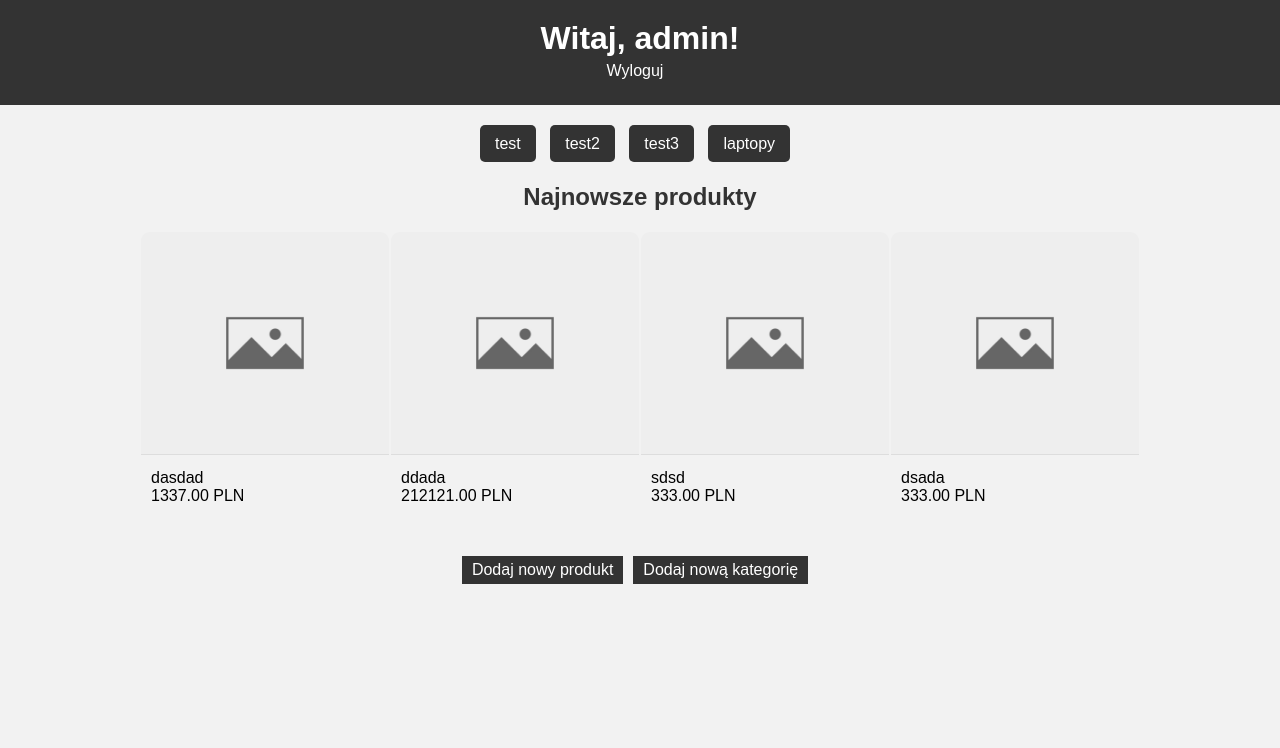
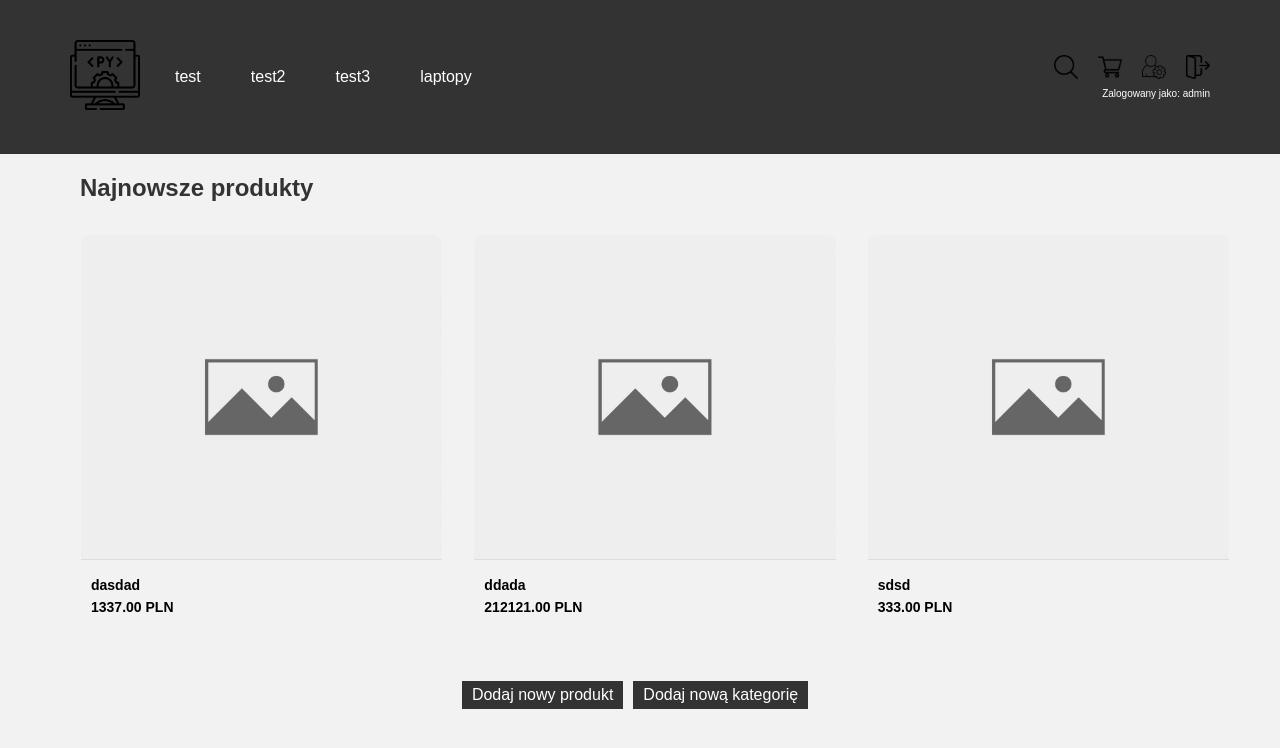
Before and after one commit to yom3nk/shop_django_project, a Django app: page / in a window 1280 px wide. Shown: the top 748 px of the page. Run offline with Django 5.2, Linux system fonts and the light colour scheme; a user stored in the database is signed in; data comes from the database, SQL or seed files in the repository; both versions use the stored data as it was after the commit.

Commit message:
added: product page, changes in layout

```diff
--- a/django_shop/settings.py
+++ b/django_shop/settings.py
@@ -26,7 +26,7 @@ SECRET_KEY = 'django-insecure-$etn3e+k7(p2sj5ie#)&c56ay8j2*nbc0qp977x5u--vzwpe#z
 # SECURITY WARNING: don't run with debug turned on in production!
 DEBUG = True
 
-ALLOWED_HOSTS = []
+ALLOWED_HOSTS = ['127.0.0.1', '.vercel.app']
 
 
 # Application definition
--- a/django_shop_app/static/django_shop_app/index.css
+++ b/django_shop_app/static/django_shop_app/index.css
@@ -11,13 +11,82 @@ body {
 
 header {
     background-color: #333;
+    padding: 20px;
+}
+
+.main-header {
+    display: flex;
+    align-items: center;
+    justify-content: space-between;
+    padding: 20px;
+    background-color: #333;
     color: #fff;
-    padding: 20px;
+    max-width: 1180px;
+    margin: auto;
+}
+
+.header-logo img {
+    height: 70px;
+}
+
+.main-nav {
+    flex: 1;
+    margin-left: 20px;
+}
+
+.main-nav .category-list {
+    list-style: none;
+    padding: 0;
+    margin: 0;
+    display: flex;
+}
+
+.main-nav .category-list li {
+    margin-right: 20px;
+}
+
+.main-nav .category-list li:last-child {
+    margin-right: 0;
+}
+
+.main-nav .category-list a {
+    color: #fff;
+    text-decoration: none;
+}
+
+.header-icons {
+    display: flex;
+}
+
+.header-icons a {
+    color: #fff;
+    text-decoration: none;
+    margin-left: 20px;
+}
+
+.header-content {
+    display: flex;
+    flex-direction: column;
+    align-items: center;
+}
+
+.search-icon img,
+.cart-icon img,
+.user-icon img,
+.admin-icon img {
+    width: 24px;
+    height: 24px;
+}
+
+.user-info {
     text-align: center;
+    margin-top: 5px;
+    font-size: 10px;
+    align-self: end;
 }
 
 .container {
-    max-width: 1000px;
+    max-width: 1180px;
     margin: 20px auto;
     display: flex;
     flex-direction: column;
@@ -70,8 +139,8 @@ header {
 }
 
 .product-item {
-    width: 25%;
-    margin-bottom: 20px;
+    width: calc(33.333% - 30px);
+    margin: 0 0 32px 30px;
     border: 1px solid transparent;
     border-radius: 10px;
     overflow: hidden;
@@ -97,14 +166,97 @@ header {
     padding: 10px;
 }
 
+.product-details p {
+    padding: 3px 0;
+    font-size: 14px;
+    font-weight: 600;
+}
+
 .admin-links {
     display: flex;
     justify-content: center;
 }
 
 .products h2 {
-    margin-bottom: 20px;
-    text-align: center;
+    margin: 0 0 32px 30px;
+    text-align: left;
     color: #333;
     font-size: 24px;
 }
+
+.product-details-page {
+    margin: 0 0 32px 30px;
+    max-width: 1180px;
+    display: flex;
+    flex-wrap: wrap;
+}
+
+.product-image {
+    flex: 0 0 48%;
+    margin-right: 20px;
+}
+
+.product-image img {
+    width: 100%;
+    border-radius: 5px;
+    box-shadow: 0 0 10px rgba(0, 0, 0, 0.1);
+}
+
+.product-info {
+    flex: 0 0 50%;
+    padding: 20px;
+    display: flex;
+    flex-direction: column;
+}
+
+.product-info h2,
+.product-info p {
+    margin-bottom: 10px;
+}
+
+.quantity-container {
+    margin-bottom: 20px;
+}
+
+.quantity-container label {
+    display: block;
+    margin-bottom: 5px;
+}
+
+.quantity-container input[type="number"] {
+    width: 100px;
+    height: 30px;
+    padding: 5px;
+    border: 1px solid #000;
+    font-size: 16px;
+}
+
+.product-info button {
+    padding: 10px 0;
+    background-color: #333;
+    color: #fff;
+    border: none;
+    border-radius: 0;
+    cursor: pointer;
+    width: 100%;
+}
+
+.product-info button:hover {
+    background-color: #000;
+}
+
+.product-description {
+    flex: 0 0 100%;
+    margin-top: 20px;
+}
+
+.product-description h3 {
+    font-size: 20px;
+    margin-bottom: 10px;
+    color: #333;
+}
+
+.product-description p {
+    color: #666;
+    line-height: 1.5;
+}
--- /dev/null
+++ b/django_shop_app/templates/django_shop_app/base.html
@@ -0,0 +1,60 @@
+{% load static %}
+<!DOCTYPE html>
+<html lang="en">
+<head>
+    <meta charset="UTF-8">
+    <meta name="viewport" content="width=device-width, initial-scale=1.0">
+    <title>{% block title %}Strona Główna{% endblock %}</title>
+    <link rel="stylesheet" type="text/css" href="{% static '/django_shop_app/index.css' %}">
+</head>
+<body>
+    <header>
+        <div class="main-header">
+            <div class="header-logo">
+                <a href="/">
+                    <img src="{% static '/django_shop_app/logo.png' %}" alt="">
+                </a>
+            </div>
+            <nav class="main-nav">
+                <ul class="category-list">
+                    {% for category in categories %}
+                        <li><a href="/c/{{ category.id }}">{{ category.name }}</a></li>
+                    {% endfor %}
+                </ul>
+            </nav>
+            <div class="header-content">
+                <div class="header-icons">
+                    <a href="#" class="search-icon"><img src="{% static '/django_shop_app/search.png' %}" alt="Wyszukiwarka"></a>
+                    <a href="#" class="cart-icon"><img src="{% static '/django_shop_app/shopping-cart.png' %}" alt="Koszyk"></a>
+                    {% if user.is_authenticated and user.is_superuser %}
+                    <a href="#" class="admin-icon"><img src="{% static '/django_shop_app/admin.png' %}" alt="Admin"></a>
+                    {% endif %}
+                    {% if user.is_authenticated %}
+                        <a href="/logout" class="user-icon"><img src="{% static '/django_shop_app/logout.png' %}" alt="Wyloguj"></a>
+                    {% else %}
+                        <a href="/login" class="user-icon"><img src="{% static '/django_shop_app/login.png' %}" alt="Zaloguj"></a>
+                    {% endif %}
+                </div>
+                {% if user.is_authenticated %}
+                    <div class="user-info">
+                        <span>Zalogowany jako:</span>
+                        <span>{{ user.username }}</span>
+                    </div>
+                {% endif %}
+            </div>
+        </div>
+    </header>
+
+
+    <div class="container">
+        {% block content %}{% endblock %}
+    </div>
+
+    <div class="admin-links">
+        {% if user.is_superuser %}
+            <a href="/add_product">Dodaj nowy produkt</a>
+            <a href="/add_category">Dodaj nową kategorię</a>
+        {% endif %}
+    </div>
+</body>
+</html>
--- a/django_shop_app/templates/django_shop_app/index.html
+++ b/django_shop_app/templates/django_shop_app/index.html
@@ -1,36 +1,10 @@
-{% load static %}
-<!DOCTYPE html>
-<html lang="en">
-<head>
-    <meta charset="UTF-8">
-    <meta name="viewport" content="width=device-width, initial-scale=1.0">
-    <title>Strona Główna</title>
-    <link rel="stylesheet" type="text/css" href="{% static '/django_shop_app/index.css' %}">
-</head>
-<body>
-    <header>
-        <h1>Witaj{% if user.is_authenticated %}, {{ user.username }}{% endif %}!</h1>
-        <div class="login-links">
-            {% if user.is_authenticated %}
-                <a href="/logout">Wyloguj</a>
-            {% else %}
-                <a href="/login">Zaloguj</a>
-                <a href="/register">Zarejestruj się</a>
-            {% endif %}
-        </div>
-    </header>
+{% extends 'django_shop_app/base.html' %}
 
-    <nav class="navbar">
-        <div class="container">
-            <ul class="category-list">
-                {% for category in categories %}
-                    <li><a href="/?category={{ category.id }}">{{ category.name }}</a></li>
-                {% endfor %}
-            </ul>
-        </div>
-    </nav>
+{% block title %}
+Strona Główna
+{% endblock %}
 
-    <div class="container">
+{% block content %}
     <div class="products">
         {% if on_home_page %}
             <h2>Najnowsze produkty</h2>
@@ -39,7 +13,7 @@
             {% if products %}
                 {% for product in products %}
                     <div class="product-item">
-                            <a href="/?product={{ product.id }}">
+                        <a href="/p/{{ product.id }}">
                             <img src="{{ product.image.url }}" alt="{{ product.name }} thumbnail">
                             <div class="product-details">
                                 <p>{{ product.name }}</p>
@@ -53,13 +27,4 @@
             {% endif %}
         </div>
     </div>
-    </div>
-
-    <div class="admin-links">
-        {% if user.is_superuser %}
-            <a href="/add_product">Dodaj nowy produkt</a>
-            <a href="/add_category">Dodaj nową kategorię</a>
-        {% endif %}
-    </div>
-</body>
-</html>
+{% endblock %}
--- a/django_shop_app/templates/django_shop_app/login.html
+++ b/django_shop_app/templates/django_shop_app/login.html
@@ -19,5 +19,6 @@
         </div>
         <button type="submit">Zaloguj</button>
     </form>
+    <a href="/register">Zarejestruj się</a>
 </body>
 </html>
--- a/django_shop_app/urls.py
+++ b/django_shop_app/urls.py
@@ -13,6 +13,8 @@ urlpatterns = [
     path('logout/', views.custom_logout, name='logout'),
     path('add_category/', views.add_category, name='add_category'),
     path('add_product/', views.add_product, name='add_product'),
+    path('c/<int:category_id>/', views.category_products, name='category_products'),
+    path('p/<int:product_id>/', views.product_detail, name='product_detail'),
 ]
 
 urlpatterns += static(settings.MEDIA_URL, document_root=settings.MEDIA_ROOT)
--- a/django_shop_app/views.py
+++ b/django_shop_app/views.py
@@ -5,22 +5,13 @@ from .models import Product, Category
 
 def index(request):
     categories = Category.objects.all()
-    latest_products = Product.objects.order_by('-id')[:4]
-    category_id = request.GET.get('category')
+    latest_products = Product.objects.order_by('-id')[:3]
 
-    if category_id:
-        category_products = Product.objects.filter(category_id=category_id)
-        context = {
-            'categories': categories,
-            'products': category_products,
-            'on_home_page': False,
-        }
-    else:
-        context = {
-            'categories': categories,
-            'products': latest_products,
-            'on_home_page': True,
-        }
+    context = {
+        'categories': categories,
+        'products': latest_products,
+        'on_home_page': True,
+    }
 
     return render(request, 'django_shop_app/index.html', context)
 
@@ -67,3 +58,20 @@ def add_product(request):
     else:
         form = ProductForm()
     return render(request, 'django_shop_app/add_product.html', {'form': form})
+
+def category_products(request, category_id):
+    categories = Category.objects.all()
+    category_products = Product.objects.filter(category_id=category_id)
+
+    context = {
+        'categories': categories,
+        'products': category_products,
+        'on_home_page': False,
+    }
+
+    return render(request, 'django_shop_app/index.html', context)
+
+def product_detail(request, product_id):
+    product = get_object_or_404(Product, pk=product_id)
+    categories = Category.objects.all()
+    return render(request, 'django_shop_app/product.html', {'product': product, 'categories': categories})
```
Also changed, not shown: django_shop_app/templates/django_shop_app/product.html (added, +29 -0 lines), db.sqlite3, django_shop_app/static/django_shop_app/admin.png (added), django_shop_app/static/django_shop_app/login.png (added), django_shop_app/static/django_shop_app/logo.png (added), django_shop_app/static/django_shop_app/logout.png (added), django_shop_app/static/django_shop_app/search.png (added), django_shop_app/static/django_shop_app/shopping-cart.png (added), django_shop_app/static/django_shop_app/user.png (added), 3 other files. Lines whose indentation alone changed are shown as unchanged.
